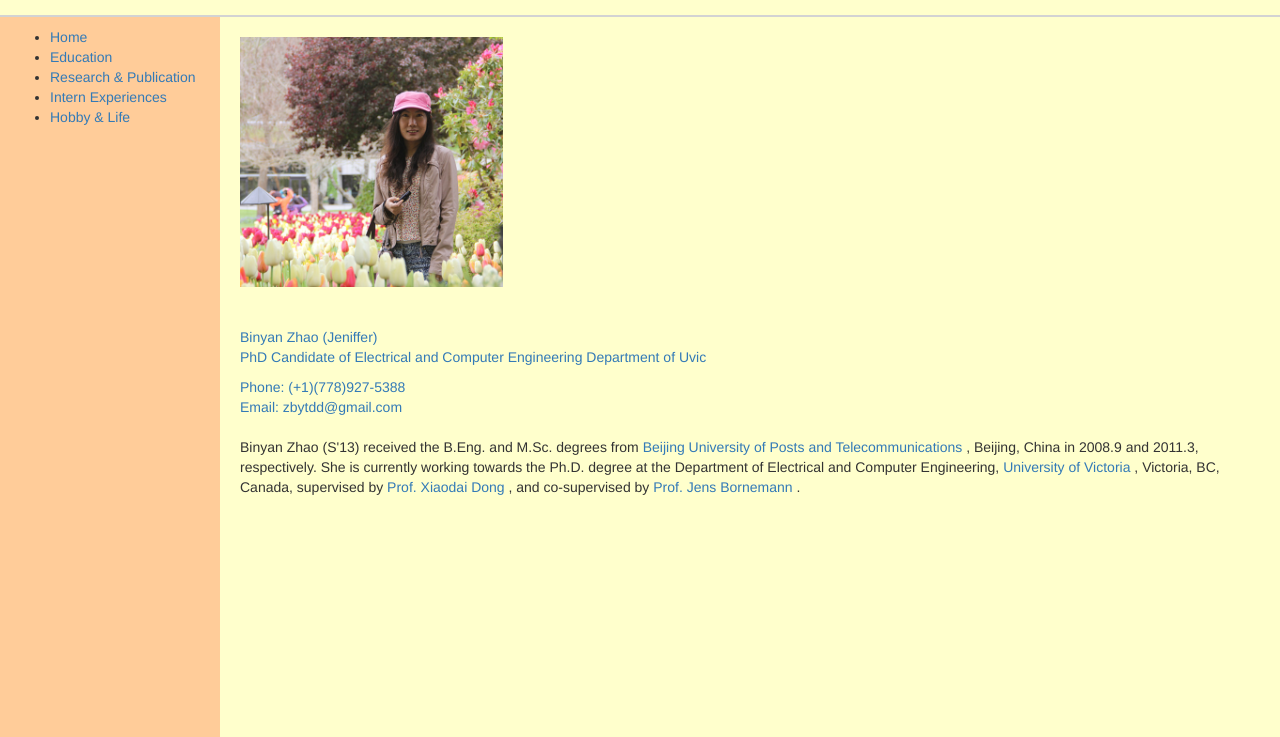
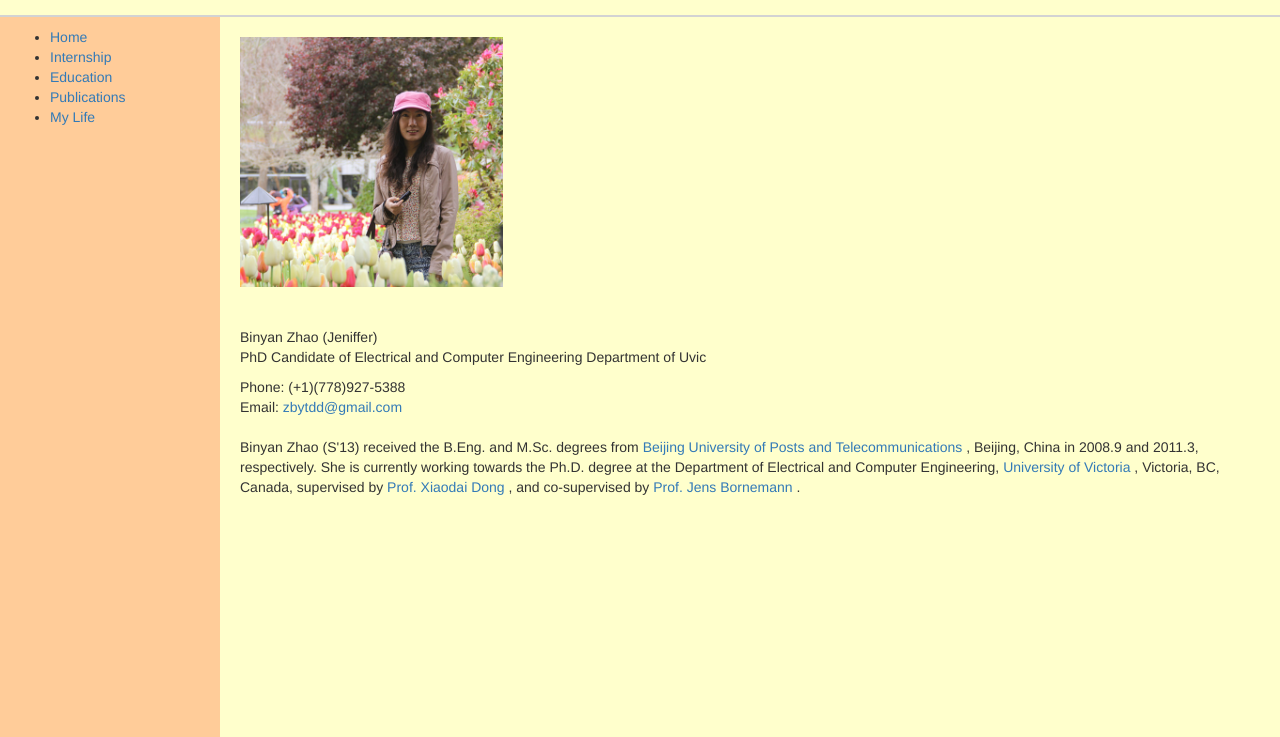
Before and after one commit to binyanz/binyanz.github.io, a plain HTML site: page index.html in a window 1280 px wide. Shown: the part 63-800 px from the top of the page. Drawn offline with nearby package versions, Linux system fonts and the light colour scheme.

Commit message:
Change button to a

```diff
--- a/index.html
+++ b/index.html
@@ -30,11 +30,11 @@
 
 	<div class="sidebar">
 		<ul>
-			<li><a href="#" onclick="show('home')">Home</button></li>
-			<li><a href="#" onclick="show('education')">Education</button></li>
-			<li><a href="#" onclick="show('publication')">Research & Publication</button></li>
-			<li><a href="#" onclick="show('work')">Intern Experiences</button></li>
-			<li><a href="#" onclick="show('life')">Hobby & Life</button></li>
+			<li><a href="#" onclick="show('home')">Home</a></li>
+			<li><a href="#" onclick="show('work')">Internship</a></li>
+			<li><a href="#" onclick="show('education')">Education</a></li>
+			<li><a href="#" onclick="show('publication')">Publications</a></li>
+			<li><a href="#" onclick="show('life')">My Life</a></li>
 		</ul>
 	</div>
 
```
